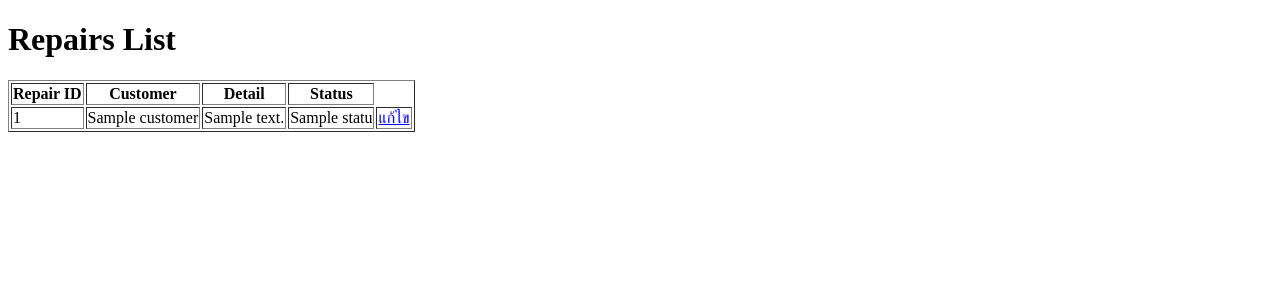
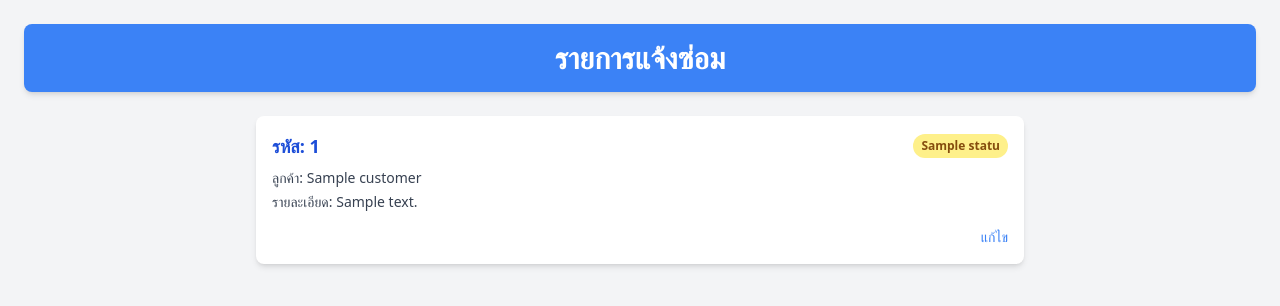
Before and after one commit to TanaratSudjai/Fixing-Management, a Laravel app: template resources/views/repir/listRepait.blade.php in a window 1280 px wide. Shown: the top 306 px of the page. Run offline with Laravel 10, Linux system fonts and the light colour scheme; the template is opened without the code that fills it: most values are stand-ins (such as "Sample title", 1, 10 or a date in 2020); style sheets or scripts are compiled from the project's sources.

Commit message:
--customer path

```diff
--- a/resources/views/repir/listRepait.blade.php
+++ b/resources/views/repir/listRepait.blade.php
@@ -1,42 +1,41 @@
 <!DOCTYPE html>
-<html>
-
+<html lang="th" class="min-h-full bg-gray-100">
 <head>
-    <title>Repairs List</title>
+    <meta charset="UTF-8">
+    <meta name="viewport" content="width=device-width, initial-scale=1.0">
+    <title>รายการแจ้งซ่อม</title>
+    @vite('resources/css/app.css')
 </head>
-
-<body class="bg-blue">
-    <h1 >Repairs List</h1>
-    <table border="1">
-        <thead>
-            <tr>
-                <th>Repair ID</th>
-                <th>Customer</th>
-                <th>Detail</th>
-                <th>Status</th>
-            </tr>
-        </thead>
-        <tbody>
+<body class="p-4 md:p-6">
+    <h1 class="text-3xl font-bold text-white bg-blue-500 p-4 rounded-lg text-center shadow-md mb-6">รายการแจ้งซ่อม</h1>
+    <div class="max-w-3xl mx-auto space-y-4">
         @foreach ($repairs as $repair)
-                <tr>
-                    <td>{{ $repair->repair_id }}</td>
-                    <td>{{ $repair->customer->name ?? 'N/A' }}</td>
-                    <td>{{ $repair->repair_detail }}</td>
-                    <td>{{ $repair->status->status_name ?? 'N/A' }}</td>
-                    <td>
-
+        <div class="bg-white rounded-lg p-4 shadow-md hover:shadow-lg transition-shadow duration-200">
+            <div class="flex justify-between items-center mb-2">
+                <h2 class="text-lg font-semibold text-blue-700">รหัส: {{ $repair->repair_id }}</h2>
+                <span class="px-2 py-1 text-xs font-semibold rounded-full
+                    {{ $repair->status_id == 1 ? 'bg-yellow-200 text-yellow-800' :
+                       ($repair->status_id == 2 ? 'bg-blue-200 text-blue-800' : 'bg-green-200 text-green-800') }}">
+                    {{ $repair->status->status_name ?? 'N/A' }}
+                </span>
+            </div>
+            <p class="text-sm text-gray-700 mb-1">
+                <span class="font-medium">ลูกค้า:</span> {{ $repair->customer->name ?? 'customer' }}
+            </p>
+            <p class="text-sm text-gray-700">
+                <span class="font-medium">รายละเอียด:</span> {{ $repair->repair_detail }}
+            </p>
+            <div class="mt-3 text-right">
                 @if ($repair->status_id == 1)
-                            <a href="{{ route('repairs.edit', $repair->repair_id) }}">แก้ไข</a>
+                    <a href="{{ route('repairs.edit', $repair->repair_id) }}" class="text-sm font-medium text-blue-500 hover:text-blue-700">แก้ไข</a>
                 @elseif ($repair->status_id == 2)
-                            <a href="#">รายการนี้กำลังดำเนินการ</a>
+                    <span class="text-sm font-medium text-blue-600">กำลังดำเนินการ</span>
                 @else
-                            <a href="#">รายการนี้ซ่อมเรียบร้อยเเล้ว</a>
+                    <span class="text-sm font-medium text-green-600">ซ่อมเสร็จแล้ว</span>
                 @endif
-                    </td>
-                </tr>
+            </div>
+        </div>
         @endforeach
-        </tbody>
-    </table>
+    </div>
 </body>
-
 </html>
```
Also changed, not shown: resources/views/cutomerview.blade.php (+27 -8 lines), resources/views/repir/editRepir.blade.php (+16 -10 lines), resources/views/repir/formRepir.blade.php (+21 -13 lines). Lines whose indentation alone changed are shown as unchanged.
